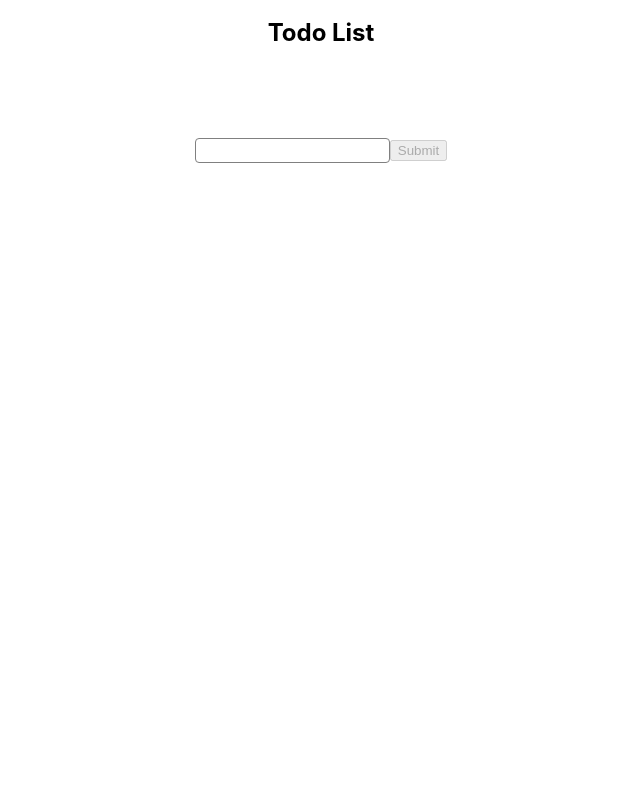
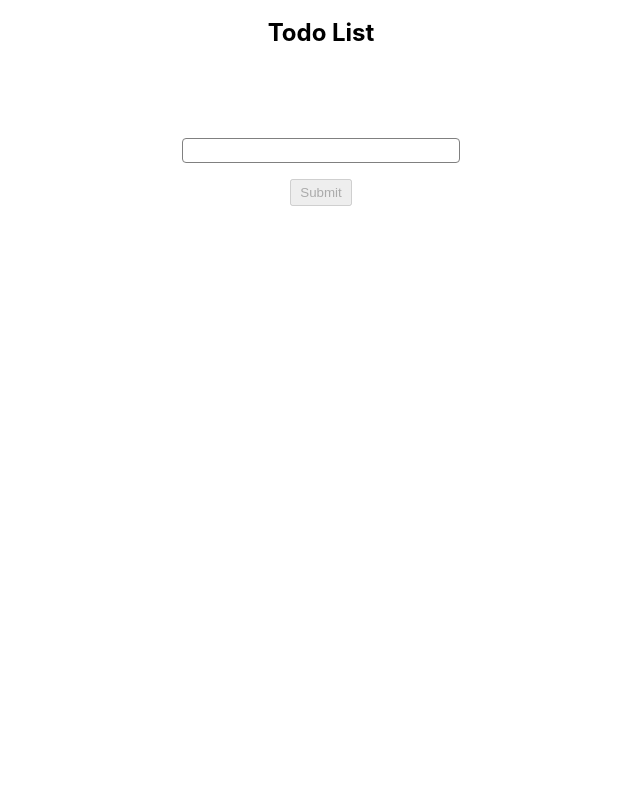
Before and after one commit to ali-anas/simple-to-do, a Next.js app: page / in a window 1280 px wide. Shown: the top 800 px of the page, without its empty margins (319-959 px from the left). Built offline with nearby package versions, Linux system fonts and the light colour scheme.

Commit message:
updated styles for input form

```diff
--- a/components/NewPostInput/NewPostInput.js
+++ b/components/NewPostInput/NewPostInput.js
@@ -24,19 +24,22 @@ function NewPostInput(props) {
   };
 
   return (
-    <div className={styles.inputFormWrapper}>
-      <form className={styles.formElement} onSubmit={handleSubmit}>
+    <div>
+      <form className={styles.inputFormWrapper} onSubmit={handleSubmit}>
         <input
           label={props.defaultText}
           value={value}
           onChange={handleChange}
-          className={styles.inputSection}
+          className={`${styles.inputSection} ${styles.formElement}`}
         />
-        <button disabled={value ? false : true} type="submit">
+        <button
+          disabled={value ? false : true}
+          type="submit"
+          className={`${styles.formElement} ${styles.submitButton}`}
+        >
           Submit
         </button>
       </form>
-      <div className={styles.formElement}></div>
     </div>
   );
 }
--- a/components/NewPostInput/NewPostInput.module.css
+++ b/components/NewPostInput/NewPostInput.module.css
@@ -1,20 +1,33 @@
+.formSection {
+  width: 100vw;
+}
+
 .inputFormWrapper {
   display: flex;
   flex-direction: column;
   flex-wrap: nowrap;
+  justify-content: center;
+  align-items: center;
 }
 
 .formElement {
   margin: var(--s);
-  display: flex;
+  /* display: flex;
   flex-direction: row;
   flex-wrap: nowrap;
   align-items: center;
-  justify-content: center;
+  justify-content: center; */
 }
 
 .inputSection {
+  box-sizing: content-box;
+  width: 260px;
   padding: var(--xs) var(--s);
   border-radius: var(--xs);
   border: 1px solid grey;
 }
+
+.submitButton {
+  box-sizing: content-box;
+  padding: var(--xs) var(--s);
+}
```
